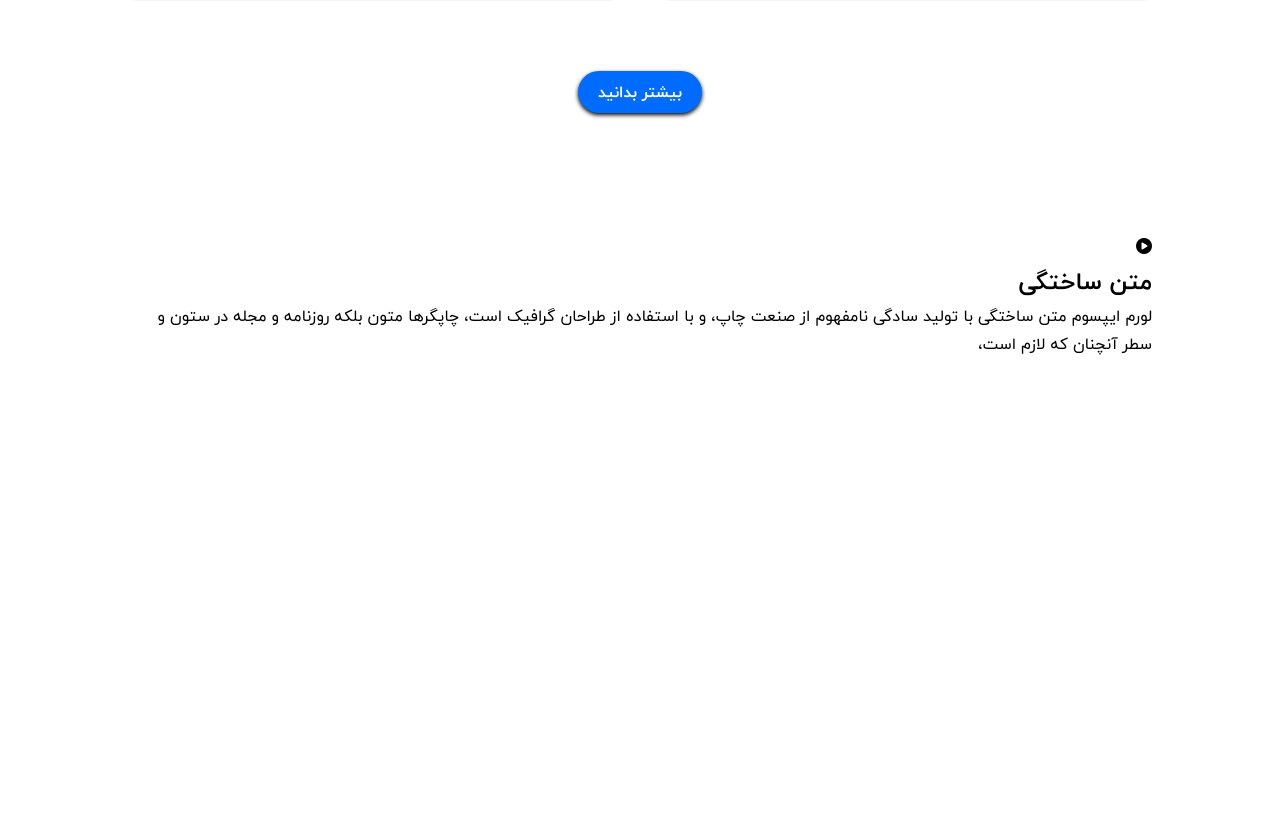
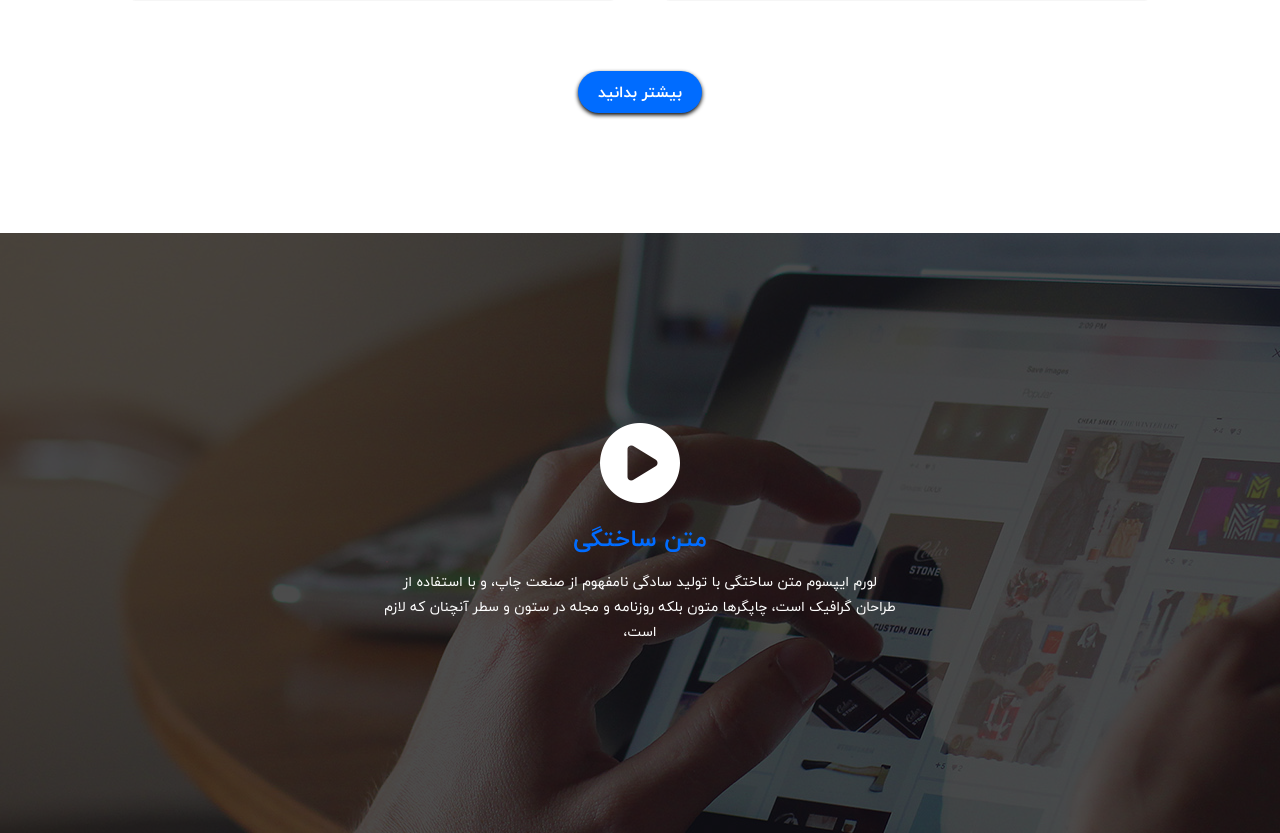
Before and after one commit to npject/ciw-projects, a PHP site: page / in a window 1280 px wide. Shown: the part 2717-3550 px from the top of the page. Before the commit the page ends 3072 px from the top, so only its background shows below. Run offline with PHP 8.4, Linux system fonts and the light colour scheme.

Commit message:
style (project-html): add video section styles (overlay, text, icon)

```diff
--- a/project-html/assets/css/style.css
+++ b/project-html/assets/css/style.css
@@ -329,6 +329,45 @@ header{
 #btn-project a:hover{
     background-color: #0063ee;
 }
+/* ====================== VIDEO ====================== */
+#background-video{
+    background: url(../img/background-video.jpg) no-repeat top center;
+    float: right;
+    height: 600px;
+    width: 100%;
+    background-size: cover;
+    position: relative;
+}
+.pattern-video{
+    background-color: rgba(0, 0, 0, 0.7);
+    height: 600px;
+    width: 100%;
+    position: absolute;
+    display: flex;
+    align-items: center;
+}
+#background-video .content-video{
+    text-align: center;
+    display: flex;
+    flex-direction: column;
+    align-items: center;
+
+}
+#background-video .content-video i{
+    color: #fff;
+    font-size: 5rem;
+}
+#background-video .content-video h2{
+    color: var(--color-blue);
+    margin-top: 15px;
+}
+#background-video .content-video p{
+    color: #fff;
+    margin-top: 10px;
+    width: 50%;
+    font-size: 14px;
+}
+
 
 
 
```
